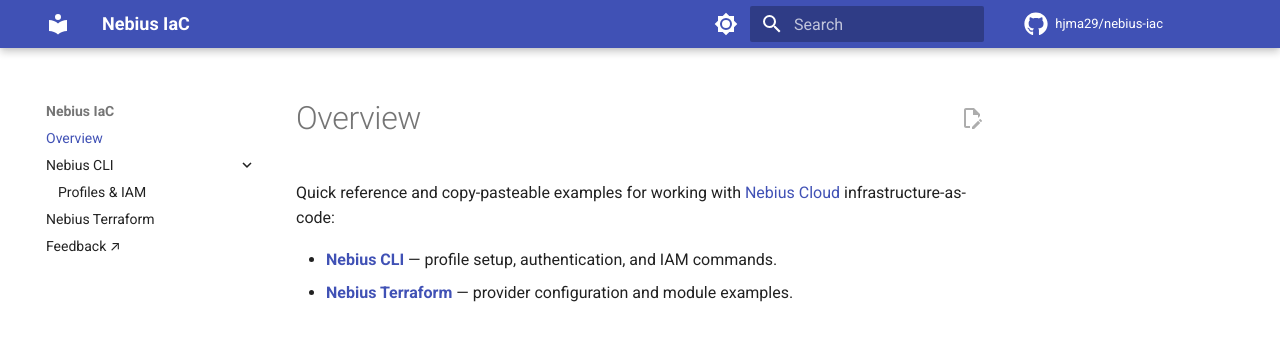
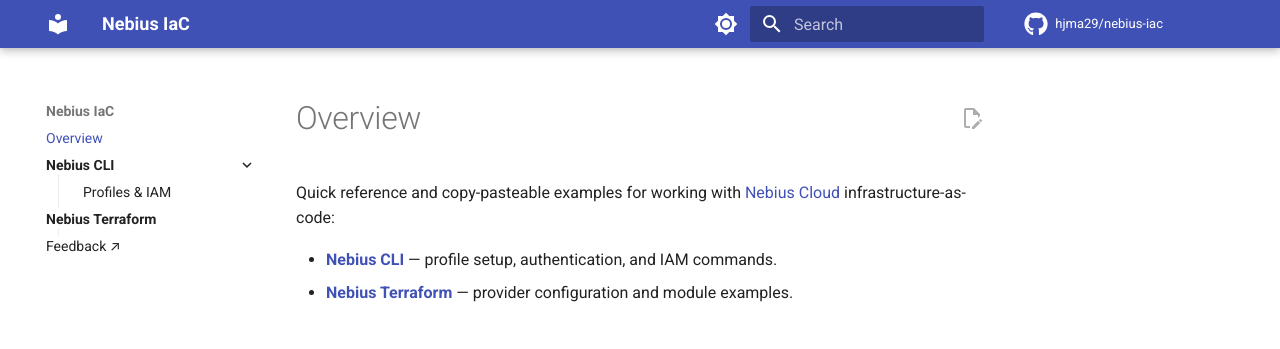
Before and after one commit to hjma29/nebius-iac, an MkDocs documentation site: the page built from docs/index.md, in a window 1280 px wide. Shown: the top 349 px of the page. Built offline with MkDocs 1.6.1 and Material for MkDocs 9.7.7, drawn with Linux system fonts in a browser that asks for light colours; comment, search, counter and statistics services are not loaded.

Commit message:
Add persistent bold section headers and left-guide indentation for nested nav

```diff
--- /dev/null
+++ b/docs/stylesheets/extra.css
@@ -0,0 +1,16 @@
+/* Strengthen the 2-tier sidebar hierarchy: bold section headers, and a
+   clearly indented + left-guided list of pages under each section — the
+   default Material spacing (12px, same font-weight) reads as flat. */
+.md-nav--primary > .md-nav__list > .md-nav__item--nested > .md-nav__link {
+  font-weight: 700;
+}
+
+.md-nav--primary .md-nav__item--nested > .md-nav {
+  margin-left: 0.6rem;
+  padding-left: 0.6rem;
+  border-left: 1px solid var(--md-default-fg-color--lightest);
+}
+
+.md-nav--primary .md-nav__item--nested > .md-nav .md-nav__link {
+  font-weight: 400;
+}
--- a/mkdocs.yml
+++ b/mkdocs.yml
@@ -7,6 +7,9 @@ repo_name: hjma29/nebius-iac
 repo_url: https://github.com/hjma29/nebius-iac
 edit_uri: edit/main/docs/
 docs_dir: docs
+
+extra_css:
+  - stylesheets/extra.css
 
 nav:
   - Overview: index.md
```
